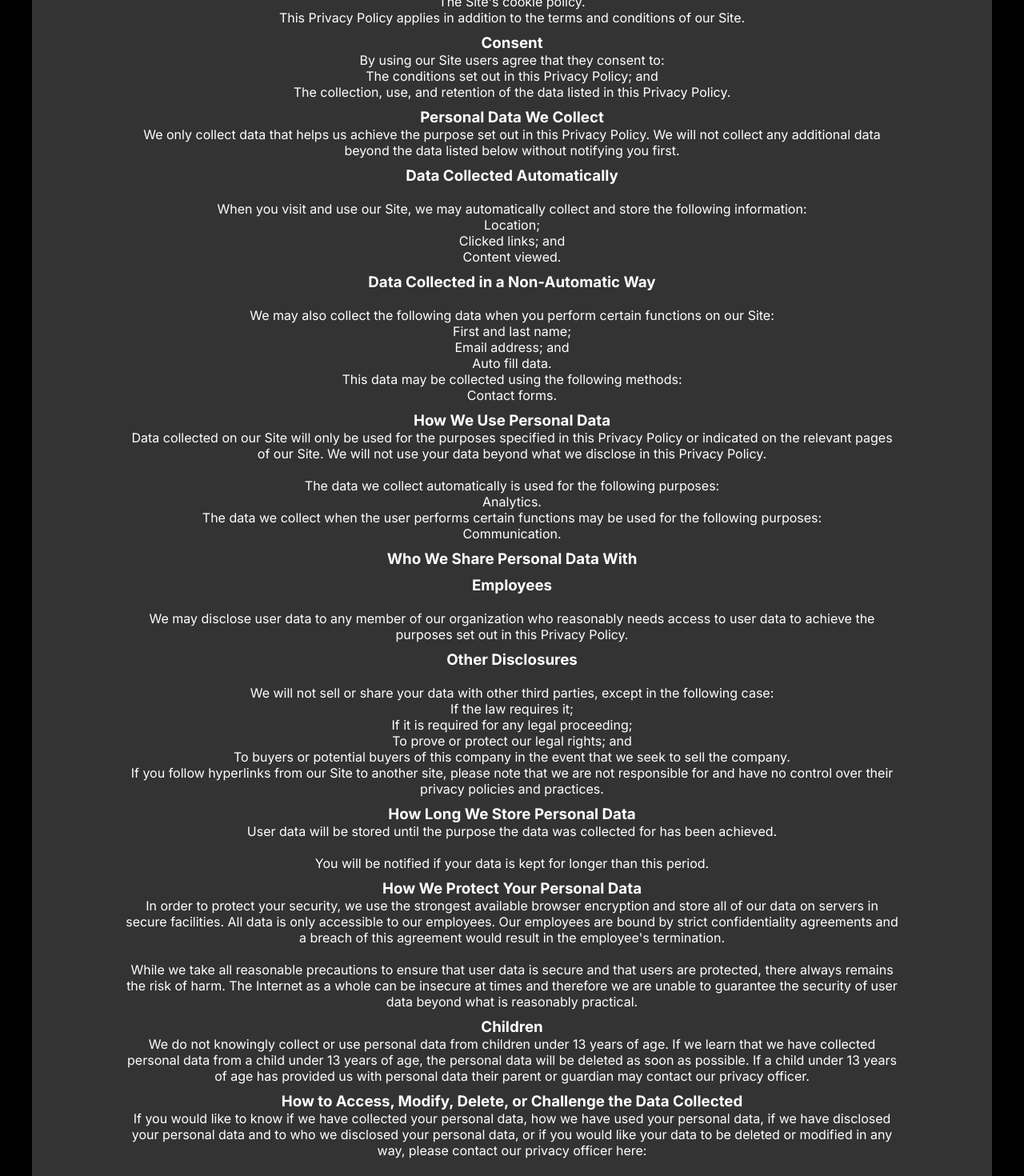
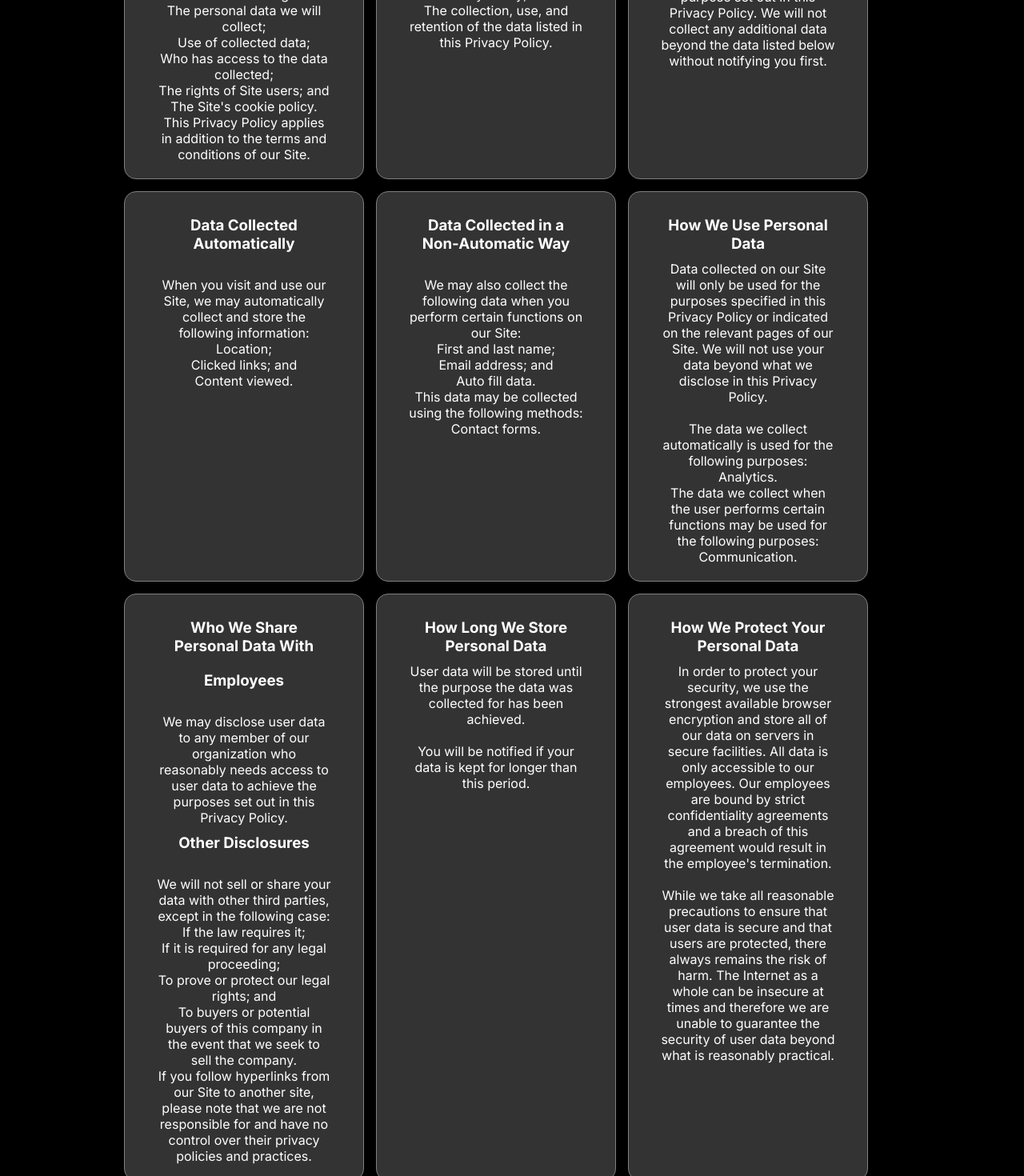
Before and after one commit to Spielbergo/next-webcheddar, a Next.js app: page /privacy-policy in a window 1280 px wide. Shown: the part 500-1970 px from the top of the page at 80% size. Built offline with nearby package versions, Linux system fonts and the light colour scheme.

Commit message:
Social links and privacy policy updates

```diff
--- a/data/index.js
+++ b/data/index.js
@@ -51,13 +51,13 @@ export const socialIcons = [
     {
         id: "facebook",
         icon: FaFacebookF,
-        link: 'https://www.facebook.com',
+        link: 'https://www.facebook.co/webcheddar',
         title: 'Facebook',
     },
     {
         id: "github",
         icon: FaGithub,
-        link: 'https://www.github.com',
+        link: 'https://github.com/Spielbergo',
         title: 'GitHub',
     },
     {
--- a/pages/privacy-policy.jsx
+++ b/pages/privacy-policy.jsx
@@ -1,3 +1,4 @@
+// Below is sloppy....clean it up
 import Header from '../components/FeaturedImage.component';
 import Layout from '../components/Layout';
 import Link from 'next/link';
@@ -41,8 +42,9 @@ const PrivacyPolicy = () => {
                             Toronto, Ontario
                         </p>
                         <br />
-
-
+                    </div>
+                    <div className={styles.terms_privacy__items_container}>
+                    <div>
                         <h3>Purpose</h3>
                         <p>The purpose of this privacy policy (this "Privacy Policy") is to inform users of our Site of the following:
                         </p>
@@ -73,8 +75,10 @@ const PrivacyPolicy = () => {
                             our Site.
                         </p>
                         <div>
-
-
+                    </div>
+                    </div>
+                    <div>
+                    <div>
                             <h3>Consent</h3>
                             <p>By using our Site users agree that they consent to:</p>
                             <ul>
@@ -91,15 +95,16 @@ const PrivacyPolicy = () => {
                             </li>
                             </ul>
                         </div>
-
-
+                    </div>
+                    <div>
                             <h3>Personal Data We Collect</h3>
                             <p>We only collect data that helps us achieve the purpose set out in this
                             Privacy Policy. We will not collect any additional data beyond the data
                             listed below without notifying you first.
                             <br />
                         </p>
-
+                    </div>
+                    <div>
                             <h3>Data Collected Automatically</h3>
                             <br />
                             <p>When you visit and use our Site, we may automatically collect and store
@@ -118,7 +123,8 @@ const PrivacyPolicy = () => {
                             <br />
                             </li>
                         </ul>
-
+                    </div>
+                    <div>
                             <h3>Data Collected in a Non-Automatic Way</h3>
                             <br />
                             <p>We may also collect the following data when you perform certain
@@ -144,8 +150,8 @@ const PrivacyPolicy = () => {
                             <br />
                             </li>
                         </ul>
-
-
+                    </div>
+                    <div>
                             <h3>How We Use Personal Data</h3>
                             <p>Data collected on our Site will only be used for the purposes specified
                             in this Privacy Policy or indicated on the relevant pages of our Site.
@@ -168,8 +174,8 @@ const PrivacyPolicy = () => {
                             <br />
                             </li>
                         </ul>
-
-
+                    </div>
+                    <div>
                             <h3>Who We Share Personal Data With</h3>
                             <h3>Employees</h3>
                             <br />
@@ -177,7 +183,9 @@ const PrivacyPolicy = () => {
                             reasonably needs access to user data to achieve the purposes set out in
                             this Privacy Policy.</p>
                         <div>
-
+                    </div>
+                    <div>
+                    <div>
                             <h3>Other Disclosures</h3>
                             <br />
                             <p>We will not sell or share your data with other third parties, except
@@ -209,8 +217,9 @@ const PrivacyPolicy = () => {
                             policies and practices.
                             </p>
                         </div>
-
-
+                    </div>
+                    </div>
+                    <div>
                             <h3>How Long We Store Personal Data</h3>
                             <p>User data will be stored until the purpose the data was collected for
                             has been achieved.
@@ -218,8 +227,8 @@ const PrivacyPolicy = () => {
                             <br />
                             You will be notified if your data is kept for longer than this period.
                         </p>
-
-
+                    </div>
+                    <div>
                             <h3>How We Protect Your Personal Data</h3>
                             <p>In order to protect your security, we use the strongest available
                             browser encryption and store all of our data on servers in secure
@@ -234,9 +243,8 @@ const PrivacyPolicy = () => {
                             are unable to guarantee the security of user data beyond what is
                             reasonably practical.
                         </p>
+                        </div>
                     <div>
-
-
                         <h3>Children</h3>
                             <p>We do not knowingly collect or use personal data from children under
                             13 years of age. If we learn that we have collected personal data from
@@ -246,7 +254,7 @@ const PrivacyPolicy = () => {
                             officer.</p>
                     </div>
 
-
+                    <div>
                         <h3>How to Access, Modify, Delete, or Challenge the Data Collected</h3>
                         <p>If you would like to know if we have collected your personal data, how
                             we have used your personal data, if we have disclosed your personal data
@@ -263,8 +271,10 @@ const PrivacyPolicy = () => {
                             <br />
                         </p>
                         <br />
+                     </div>
+
+
                         <div>
-
                                 <h3>Do Not Track Notice</h3>
                                 <p>Do Not Track ("DNT") is a privacy preference that you can set in
                             certain web browsers. We do not track the users of our Site over time
@@ -272,6 +282,7 @@ const PrivacyPolicy = () => {
                             browser-initiated DNT signals.
                             </p>
                         </div>
+<div>
                     <div>
 
                                 <h3>Cookie Policy</h3>
@@ -315,8 +326,9 @@ const PrivacyPolicy = () => {
                             </li>
                             </ul>
                         </div>
+                    </div>
 
-
+                        <div>
                             <h3>Modifications</h3>
                             <p>This Privacy Policy may be amended from time to time in order to
                             maintain compliance with the law and to reflect any changes to our data
@@ -327,7 +339,11 @@ const PrivacyPolicy = () => {
                             changes to this Privacy Policy.
                         </p>
 
+                        </div>
 
+
+                </div>
+                <div>
                             <h3>Contact Information</h3>
                             <p>If you have any questions, concerns or complaints, you can contact our
                             privacy officer, Web Chadder, at:
@@ -337,8 +353,10 @@ const PrivacyPolicy = () => {
                             <br />
                             Toronto, Ontario
                         </p>
+
                             </div>
                 </div>
+
             </section>
         </Layout>
 
--- a/styles/privacy-policy-page.module.css
+++ b/styles/privacy-policy-page.module.css
@@ -1,16 +1,32 @@
 .privacy_policy__container {
     display: flex;
+    flex-direction: column;
     justify-content: center;
     max-width: 1200px;
     width: 100%;
     margin: 75px auto;
     padding: 75px 115px;
     text-align: center;
-    background-color: var(--primary-bg-color);
     border-radius: 10px;
 }
 
 .privacy_policy__container h3 {
     margin-top: 10px;
-    margin-bottom: 0;
+    margin-bottom: 10px;
 }
+
+.terms_privacy__items_container {
+    display: flex;
+    flex-wrap: wrap;
+    gap: 15px;
+}
+
+.terms_privacy__items_container > div {
+    display: flex;
+    flex-direction: column;
+    max-width: 300px;
+    padding: 20px 40px;
+    background-color: var(--primary-bg-color);
+    border: 1px solid grey;
+    border-radius: 15px;
+}
--- a/styles/sitemap-page.module.css
+++ b/styles/sitemap-page.module.css
@@ -17,3 +17,7 @@
 .sitemap__container ul li {
     margin-bottom: 5px;
 }
+
+.sitemap__sub_list {
+    margin-left: 20px;
+}
```
Also changed, not shown: pages/sitemap.jsx (+8 -0 lines). Lines whose indentation alone changed are shown as unchanged.
